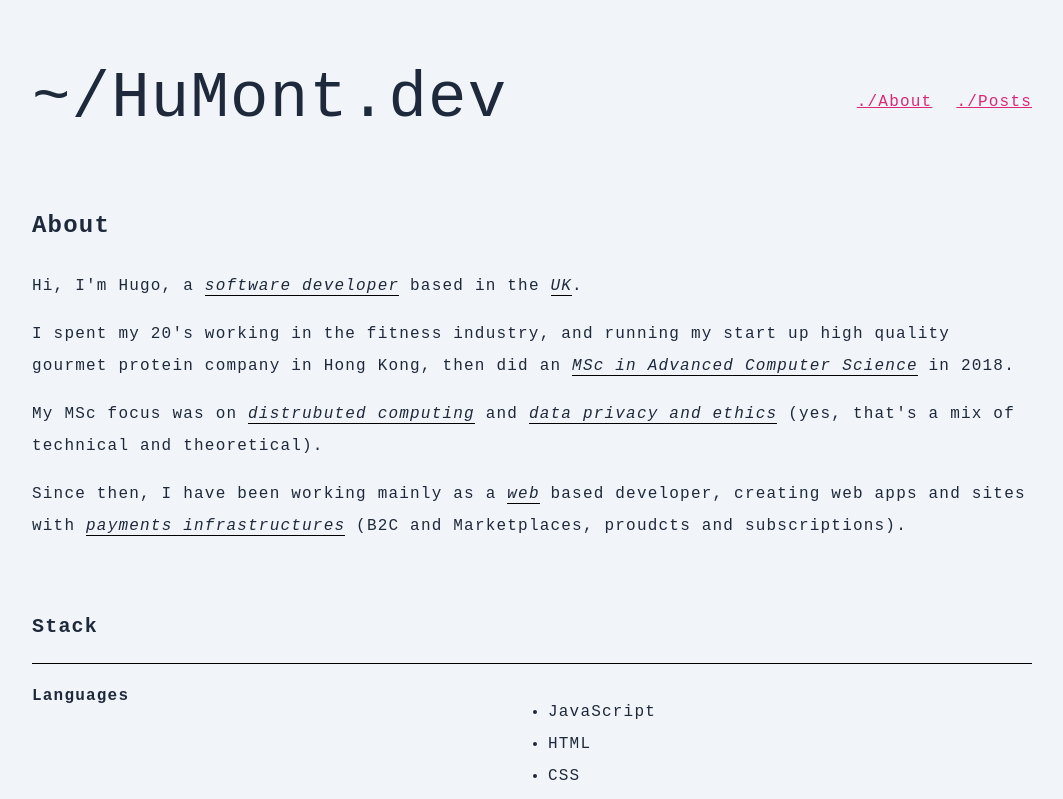
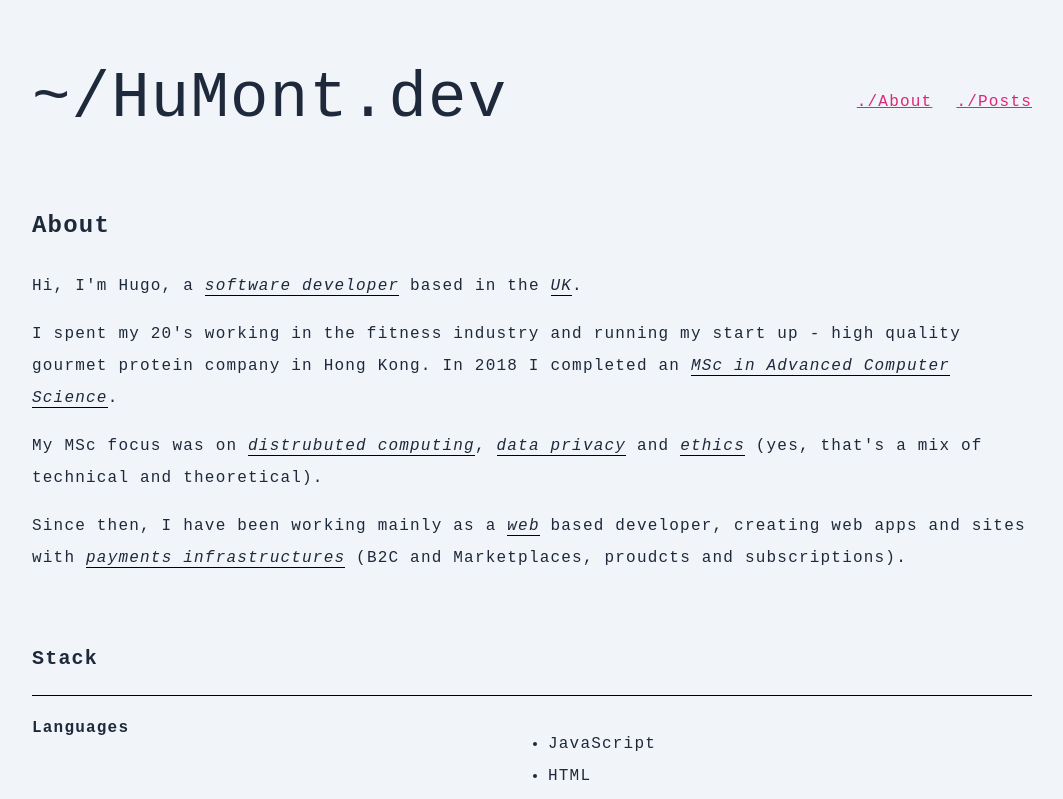
Before and after one commit to humont/humont.dev, a Next.js app: page / in a window 1280 px wide. Shown: the top 799 px of the page, without its empty margins (108-1171 px from the left). Built offline with nearby package versions, Linux system fonts and the light colour scheme.

Commit message:
tidying about section

```diff
--- a/pages/index.tsx
+++ b/pages/index.tsx
@@ -16,14 +16,14 @@ export default function Home() {
           Hi, I'm Hugo, a <em>software developer</em> based in the <em>UK</em>.
         </p>
         <p>
-          I spent my 20's working in the fitness industry, and running my start
-          up high quality gourmet protein company in Hong Kong, then did an{' '}
-          <em>MSc in Advanced Computer Science</em> in 2018.
+          I spent my 20's working in the fitness industry and running my start
+          up - high quality gourmet protein company in Hong Kong. In 2018 I
+          completed an <em>MSc in Advanced Computer Science</em>.
         </p>
         <p>
-          My MSc focus was on <em>distrubuted computing</em> and{' '}
-          <em>data privacy and ethics</em> (yes, that's a mix of technical and
-          theoretical).
+          My MSc focus was on <em>distrubuted computing</em>,{' '}
+          <em>data privacy</em> and <em>ethics</em> (yes, that's a mix of
+          technical and theoretical).
         </p>
         <p>
           Since then, I have been working mainly as a <em>web</em> based
```
